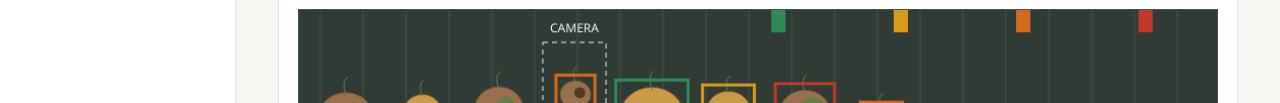
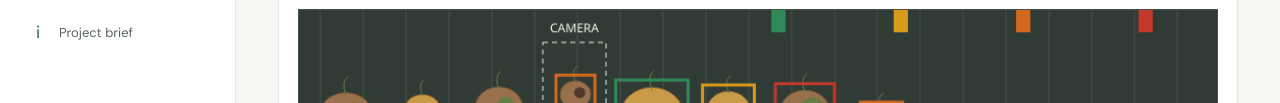
Before and after one commit to pjayswal177/onion-quality-assessment-grading-system, a plain HTML site: page dashboard/index.html in a window 1280 px wide. Shown: the part 260-363 px from the top of the page. Drawn offline with nearby package versions, Linux system fonts and the light colour scheme.

Commit message:
Link project brief from dashboard

```diff
--- a/dashboard/index.html
+++ b/dashboard/index.html
@@ -20,6 +20,7 @@
         <a class="nav-link active" href="#overview"><span class="nav-icon">▦</span>Overview</a>
         <a class="nav-link" href="#manual-check"><span class="nav-icon">＋</span>Manual grade check</a>
         <a class="nav-link" href="#recent-results"><span class="nav-icon">≡</span>Inspection log</a>
+        <a class="nav-link" href="project.html"><span class="nav-icon">i</span>Project brief</a>
       </nav>
       <div class="sidebar-bottom">
         <span class="status-dot"></span>
```
